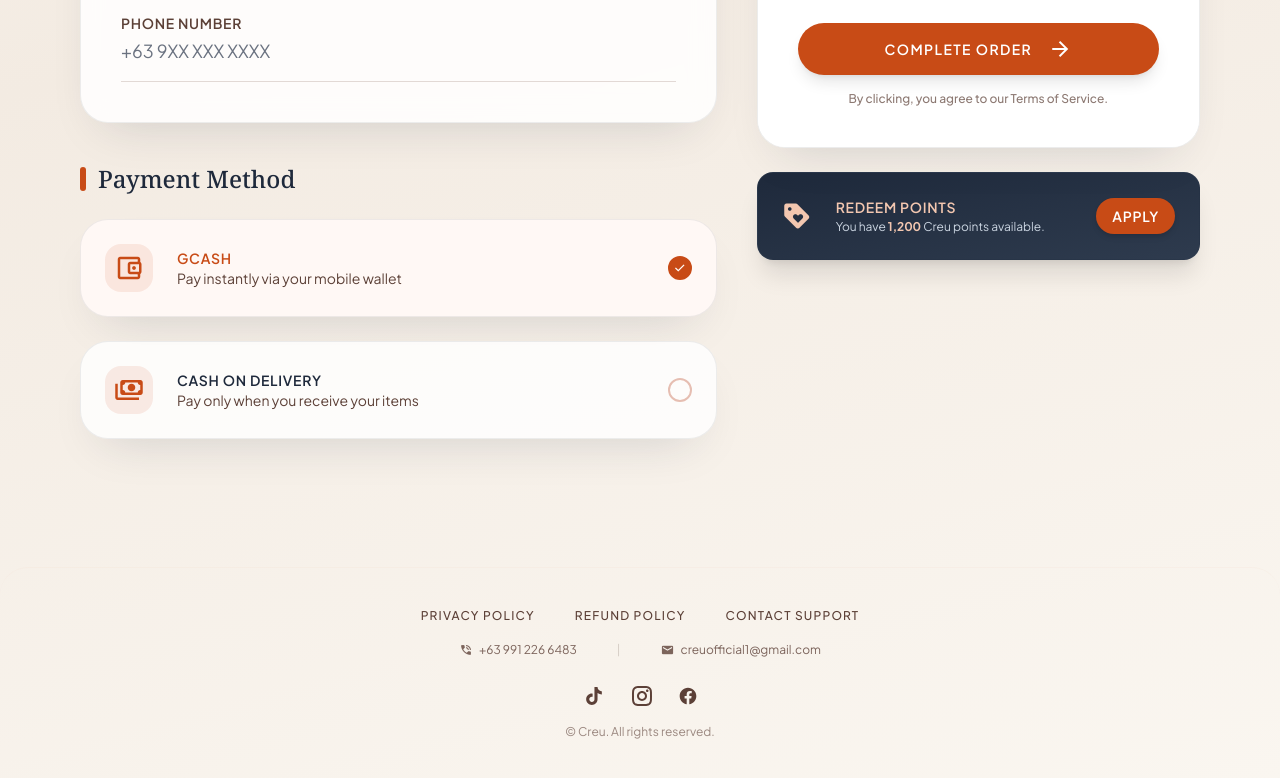
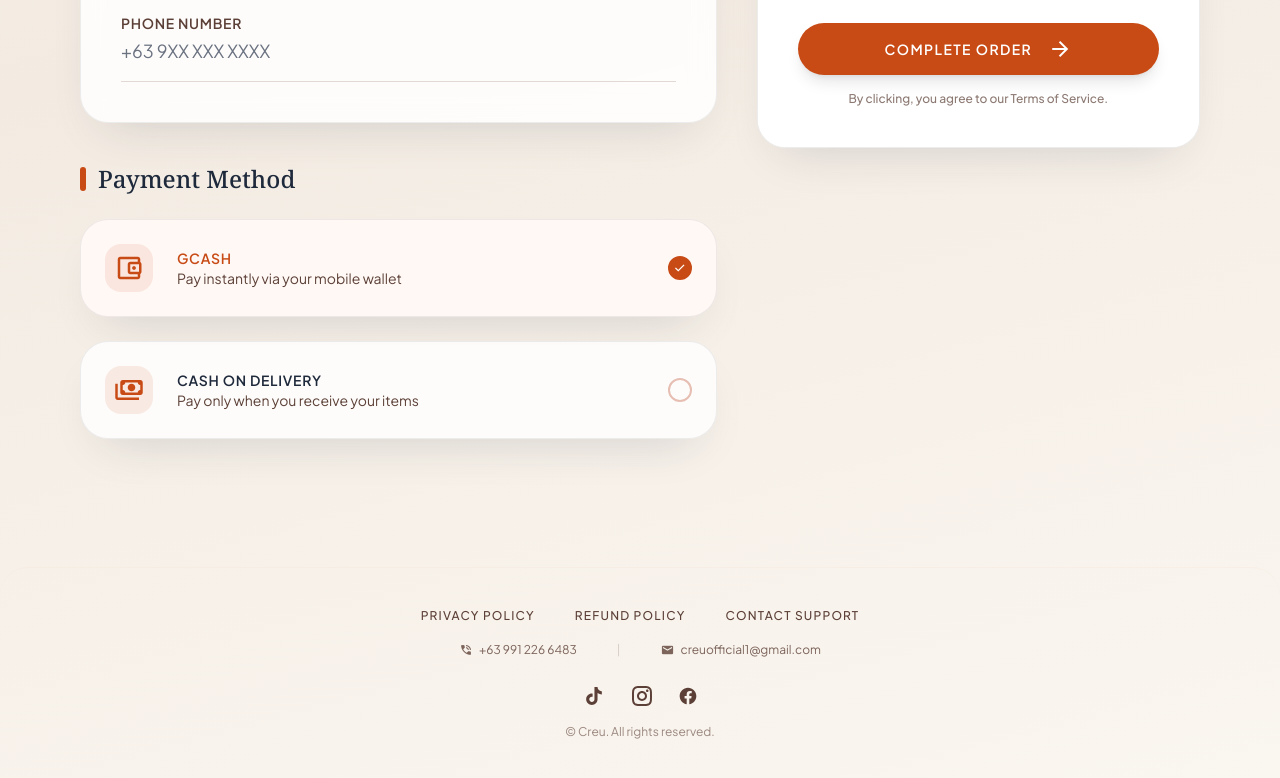
Before and after one commit to creuofficial1-dnsc/creu, a plain HTML site: page screens/checkout.html in a window 1280 px wide. Shown: the part 741-1519 px from the top of the page. Drawn offline with nearby package versions, Linux system fonts and the light colour scheme.

Commit message:
Update website

```diff
--- a/screens/checkout.html
+++ b/screens/checkout.html
@@ -365,31 +365,13 @@
             </p>
           </div>
         </aside>
-        <!-- Loyalty / Promo -->
-        <div
-          class="p-md bg-gradient-to-br from-[#1E293B] to-[#2E3B4E] rounded-2xl text-white flex items-center gap-md border border-slate-700/35 shadow-xl">
-          <span class="material-symbols-outlined text-[#F3C7B0] text-3xl"
-            style="font-variation-settings: &quot;FILL&quot; 1">loyalty</span>
-          <div class="flex-1">
-            <p class="font-label-lg text-label-lg text-[#F3C7B0] uppercase tracking-wider">
-              Redeem Points
-            </p>
-            <p class="font-body-md text-slate-300 text-xs mt-0.5">
-              You have
-              <span class="text-[#F3C7B0] font-bold">1,200</span> Creu points
-              available.
-            </p>
-          </div>
-          <button
-            class="font-label-lg text-label-lg bg-[#C84B16] hover:bg-[#E0602B] text-white px-4 py-2 rounded-full transition-colors shadow-md">
-            APPLY
-          </button>
-        </div>
+
       </div>
     </div>
   </main>
   <!-- Simple Footer for Focused Experience -->
-  <footer class="mt-xl pt-lg pb-[100px] lg:pb-lg px-margin-mobile md:px-margin-desktop border-t border-outline-variant/10 text-center">
+  <footer
+    class="mt-xl pt-lg pb-[100px] lg:pb-lg px-margin-mobile md:px-margin-desktop border-t border-outline-variant/10 text-center">
     <div class="flex flex-col sm:flex-row justify-center items-center gap-lg mb-sm">
       <a class="font-label-sm text-label-sm text-on-surface-variant uppercase tracking-widest hover:text-primary transition-colors"
         href="#">Privacy Policy</a>
@@ -398,7 +380,8 @@
       <a class="font-label-sm text-label-sm text-on-surface-variant uppercase tracking-widest hover:text-primary transition-colors"
         href="#">Contact Support</a>
     </div>
-    <div class="flex flex-col sm:flex-row justify-center items-center gap-sm sm:gap-lg mb-md text-xs text-on-surface-variant/80">
+    <div
+      class="flex flex-col sm:flex-row justify-center items-center gap-sm sm:gap-lg mb-md text-xs text-on-surface-variant/80">
       <a href="tel:+639912266483" class="flex items-center gap-1.5 hover:text-primary transition-colors">
         <span class="material-symbols-outlined text-sm" style="font-variation-settings: 'FILL' 1;">phone_in_talk</span>
         +63 991 226 6483
@@ -413,17 +396,20 @@
       <a class="text-on-surface-variant hover:text-primary transition-colors flex items-center justify-center w-6 h-6"
         href="https://www.tiktok.com/@creu.delights?_r=1&_t=ZS-96XawYm9cxs&fbclid=IwY2xjawR76adleHRuA2FlbQIxMABicmlkETFmdkZqUHYyR1JhTlpwTXFXc3J0YwZhcHBfaWQQMjIyMDM5MTc4ODIwMDg5MgABHvhF-DrJRtMeWW-HvXK1TPBgigUgu4lx0wvMGG1030SlHd3JMzfSlAkWorSS_aem_venBhLWCOet_1GFpzjjUyw"
         target="_blank" rel="noreferrer noopener" aria-label="TikTok">
-        <span class="w-6 h-6 bg-current block" style="mask: url('../assets/icons/tiktok.svg') no-repeat center / contain; -webkit-mask: url('../assets/icons/tiktok.svg') no-repeat center / contain;"></span>
+        <span class="w-6 h-6 bg-current block"
+          style="mask: url('../assets/icons/tiktok.svg') no-repeat center / contain; -webkit-mask: url('../assets/icons/tiktok.svg') no-repeat center / contain;"></span>
       </a>
       <a class="text-on-surface-variant hover:text-primary transition-colors flex items-center justify-center w-6 h-6"
         href="https://www.instagram.com/creu.delight?igsh=cGZtdGc3N2J6ZGNy&fbclid=IwY2xjawR76cNleHRuA2FlbQIxMABicmlkETFmdkZqUHYyR1JhTlpwTXFXc3J0YwZhcHBfaWQQMjIyMDM5MTc4ODIwMDg5MgABHvREVYx60WX92MsifZpr2ArS_QBGCtFzpbgE2X7QH2wKuRELmEpgWC3tJHhi_aem_8Xt0KzUMZLg0aCmWueOtdQ"
         target="_blank" rel="noreferrer noopener" aria-label="Instagram">
-        <span class="w-6 h-6 bg-current block" style="mask: url('../assets/icons/instagram.svg') no-repeat center / contain; -webkit-mask: url('../assets/icons/instagram.svg') no-repeat center / contain;"></span>
+        <span class="w-6 h-6 bg-current block"
+          style="mask: url('../assets/icons/instagram.svg') no-repeat center / contain; -webkit-mask: url('../assets/icons/instagram.svg') no-repeat center / contain;"></span>
       </a>
       <a class="text-on-surface-variant hover:text-primary transition-colors flex items-center justify-center w-[20px] h-[20px]"
         href="https://web.facebook.com/profile.php?id=61590423742763&rdid=FDCpvLIqFvdaWOu0&share_url=https%3A%2F%2Fweb.facebook.com%2Fshare%2F18ke5a87s8%2F%3F_rdc%3D1%26_rdr#"
         target="_blank" rel="noreferrer noopener" aria-label="Facebook">
-        <span class="w-[20px] h-[20px] bg-current block" style="mask: url('../assets/icons/facebook.svg') no-repeat center / contain; -webkit-mask: url('../assets/icons/facebook.svg') no-repeat center / contain;"></span>
+        <span class="w-[20px] h-[20px] bg-current block"
+          style="mask: url('../assets/icons/facebook.svg') no-repeat center / contain; -webkit-mask: url('../assets/icons/facebook.svg') no-repeat center / contain;"></span>
       </a>
     </div>
     <p class="font-body-md text-xs text-on-surface-variant/60">
```
